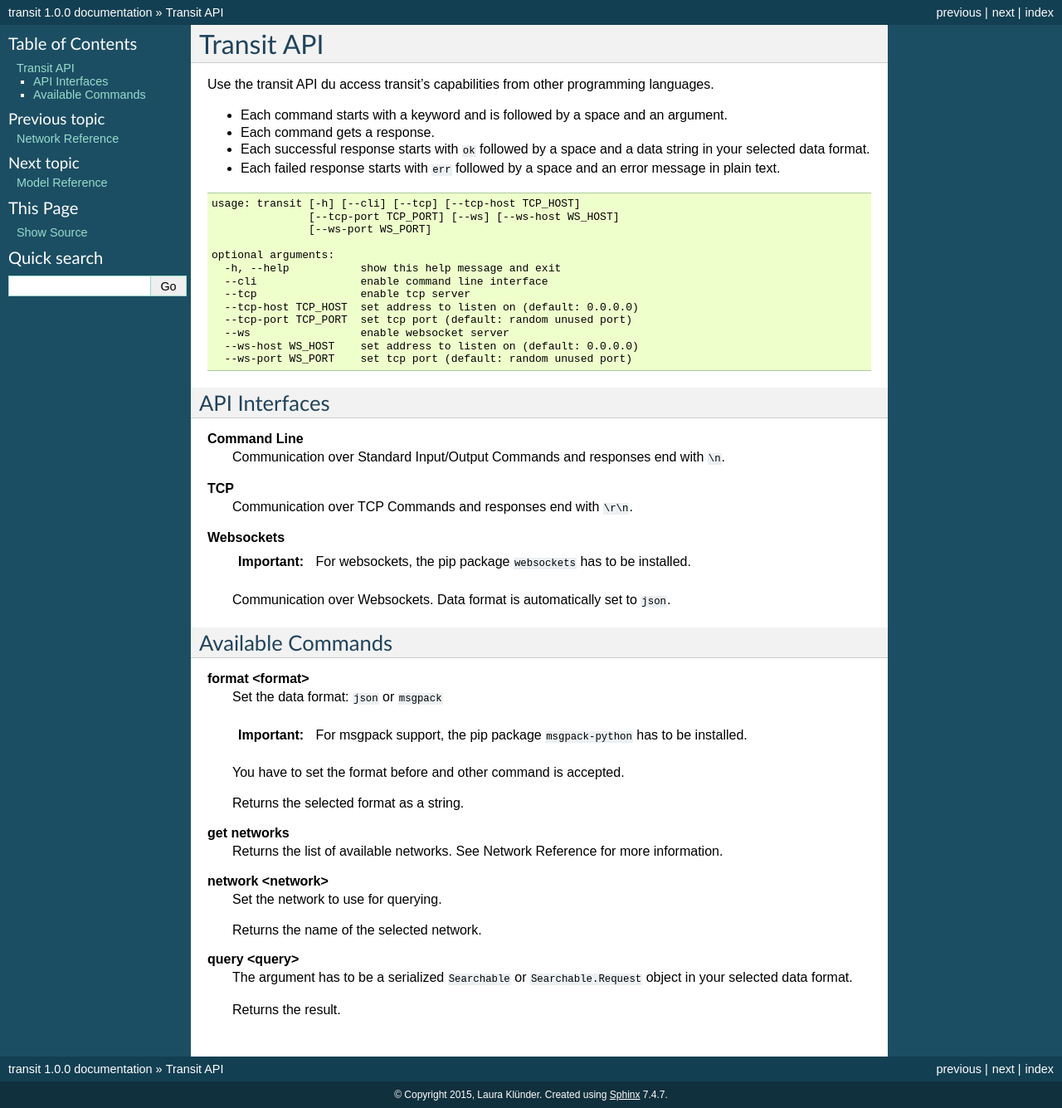
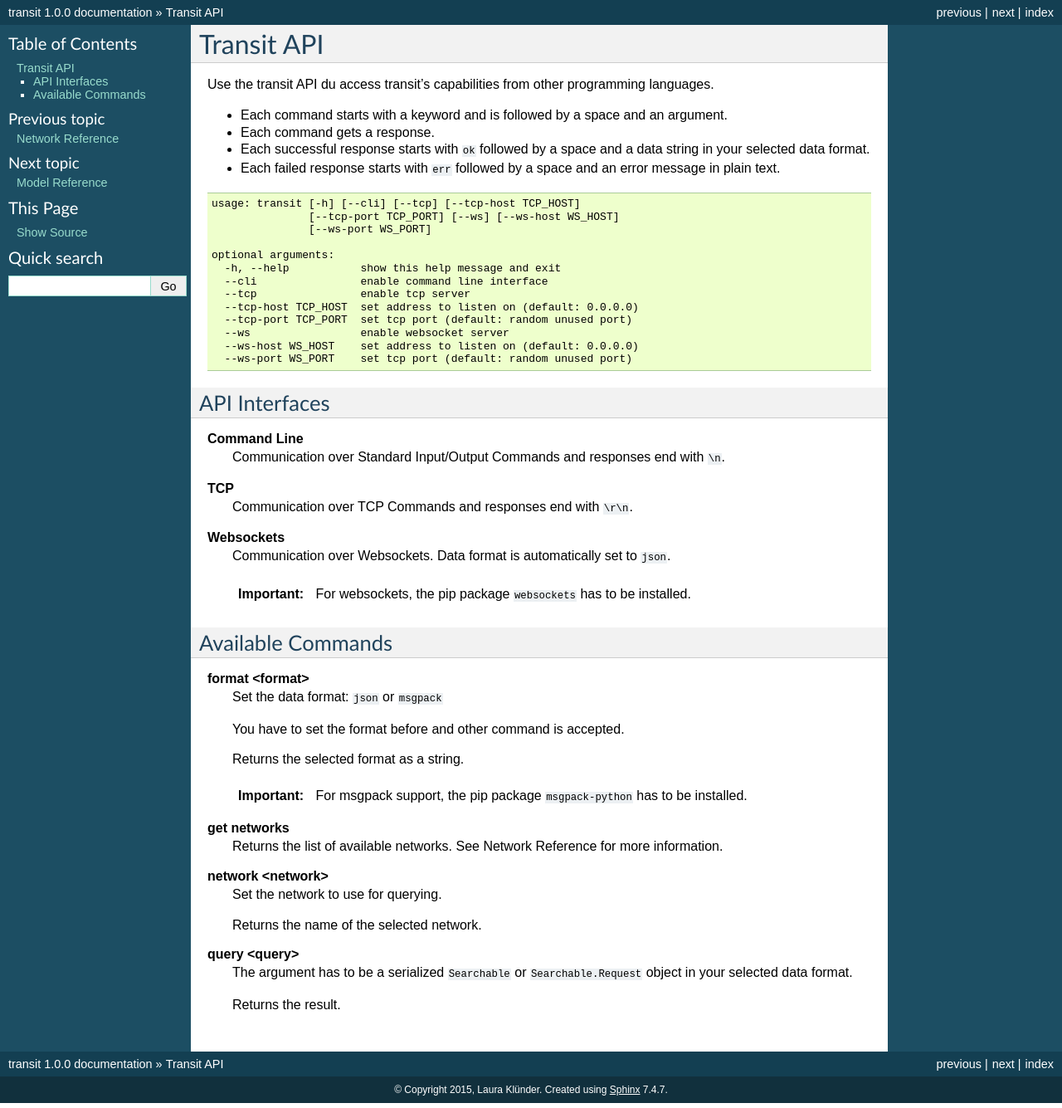
Before and after one commit to codingcatgirl/choo, a Sphinx documentation site: the page built from docs/transit/api.rst, in a window 1280 px wide. Shown: the whole page at 83% size. Built offline with Sphinx 7.4.7, drawn with Linux system fonts in a browser that asks for light colours.

Commit message:
move the boxes

```diff
--- a/docs/transit/api.rst
+++ b/docs/transit/api.rst
@@ -38,11 +38,11 @@ API Interfaces
     Commands and responses end with ``\r\n``.
 
 **Websockets**
+    Communication over Websockets.
+    Data format is automatically set to ``json``.
+
     .. important::
         For websockets, the pip package ``websockets`` has to be installed.
-
-    Communication over Websockets.
-    Data format is automatically set to ``json``.
 
 
 Available Commands
@@ -51,12 +51,12 @@ Available Commands
 **format <format>**
     Set the data format: ``json`` or ``msgpack``
 
-    .. important::
-        For msgpack support, the pip package ``msgpack-python`` has to be installed.
-
     You have to set the format before and other command is accepted.
 
     Returns the selected format as a string.
+
+    .. important::
+        For msgpack support, the pip package ``msgpack-python`` has to be installed.
 
 **get networks**
     Returns the list of available networks. See _`Network Reference` for more information.
```
